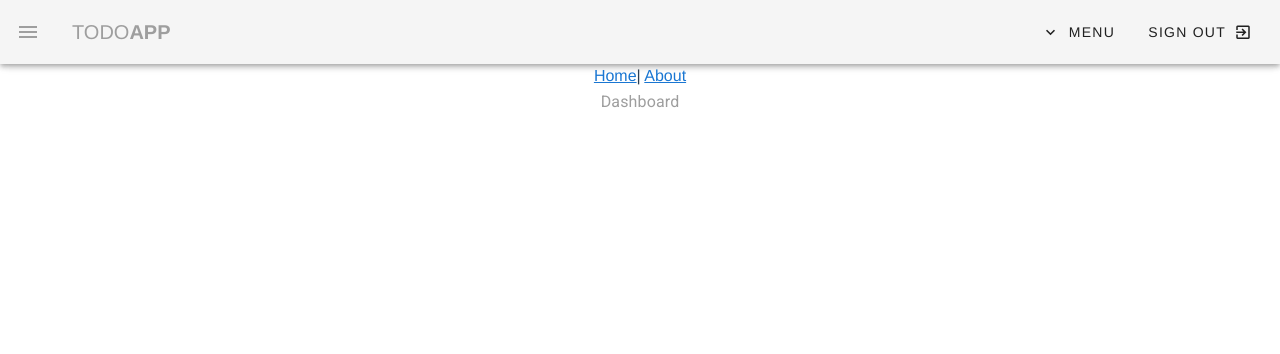
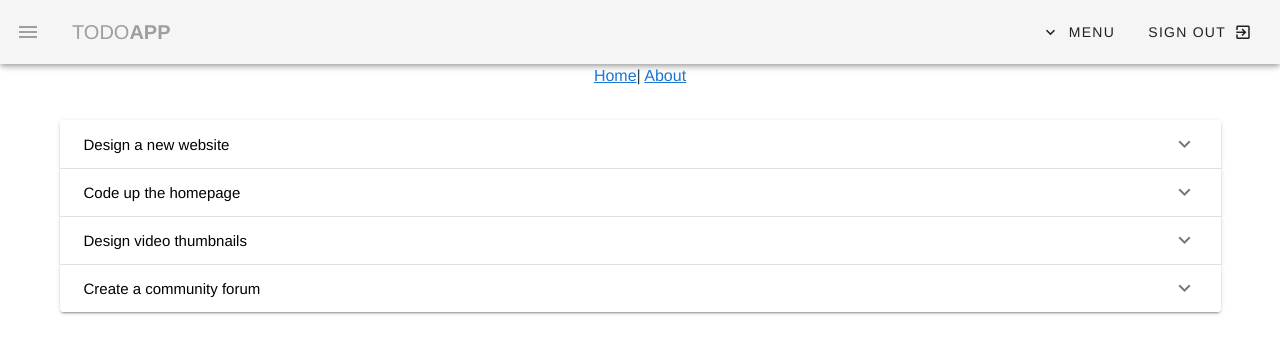
Before and after one commit to AwakenedMind/vuetify-todo-ui, a Vue app: page /projects in a window 1280 px wide. Shown: the top 354 px of the page. Built offline with nearby package versions, Linux system fonts and the light colour scheme.

Commit message:
added project cards

```diff
--- a/src/views/Projects.vue
+++ b/src/views/Projects.vue
@@ -1,11 +1,72 @@
 <template>
   <div class="projects">
-    <h1 class="subtitle-1 grey--text">Dashboard</h1>
+    <v-container class="blue--text my-5">
+      <v-expansion-panels>
+        <v-expansion-panel class="black--text" v-for="project in projects" :key="project.title">
+          <v-expansion-panel-header>{{project.title}}</v-expansion-panel-header>
+
+          <v-expansion-panel-content class="px-4">
+            <div class="font-weight-bold">{{project.due}}</div>
+
+            <div>{{project.content}}</div>
+          </v-expansion-panel-content>
+        </v-expansion-panel>
+      </v-expansion-panels>
+    </v-container>
   </div>
 </template>
 
 <script>
-export default {};
+export default {
+  computed: {
+    myProjects() {
+      return this.projects.filter(project => {
+        return project.person === "The Net Ninja";
+      });
+    }
+  },
+  data() {
+    return {
+      projects: [
+        {
+          title: "Design a new website",
+          person: "The Net Ninja",
+          due: "1st Jan 2019",
+          status: "ongoing",
+          content:
+            "Lorem ipsum dolor sit amet consectetur adipisicing elit. Sunt consequuntur eos eligendi illum minima adipisci deleniti, dicta mollitia enim explicabo fugiat quidem ducimus praesentium voluptates porro molestias non sequi animi!"
+        },
+
+        {
+          title: "Code up the homepage",
+          person: "Chun Li",
+          due: "10th Jan 2019",
+          status: "complete",
+          content:
+            "Lorem ipsum dolor sit amet consectetur adipisicing elit. Sunt consequuntur eos eligendi illum minima adipisci deleniti, dicta mollitia enim explicabo fugiat quidem ducimus praesentium voluptates porro molestias non sequi animi!"
+        },
+
+        {
+          title: "Design video thumbnails",
+          person: "Ryu",
+          due: "20th Dec 2018",
+          status: "complete",
+          content:
+            "Lorem ipsum dolor sit amet consectetur adipisicing elit. Sunt consequuntur eos eligendi illum minima adipisci deleniti, dicta mollitia enim explicabo fugiat quidem ducimus praesentium voluptates porro molestias non sequi animi!"
+        },
+
+        {
+          title: "Create a community forum",
+          person: "Gouken",
+          due: "20th Oct 2018",
+          status: "overdue",
+          content:
+            "Lorem ipsum dolor sit amet consectetur adipisicing elit. Sunt consequuntur eos eligendi illum minima adipisci deleniti, dicta mollitia enim explicabo fugiat quidem ducimus praesentium voluptates porro molestias non sequi animi!"
+        }
+      ]
+    };
+  }
+};
 </script>
 
 <style>
```
